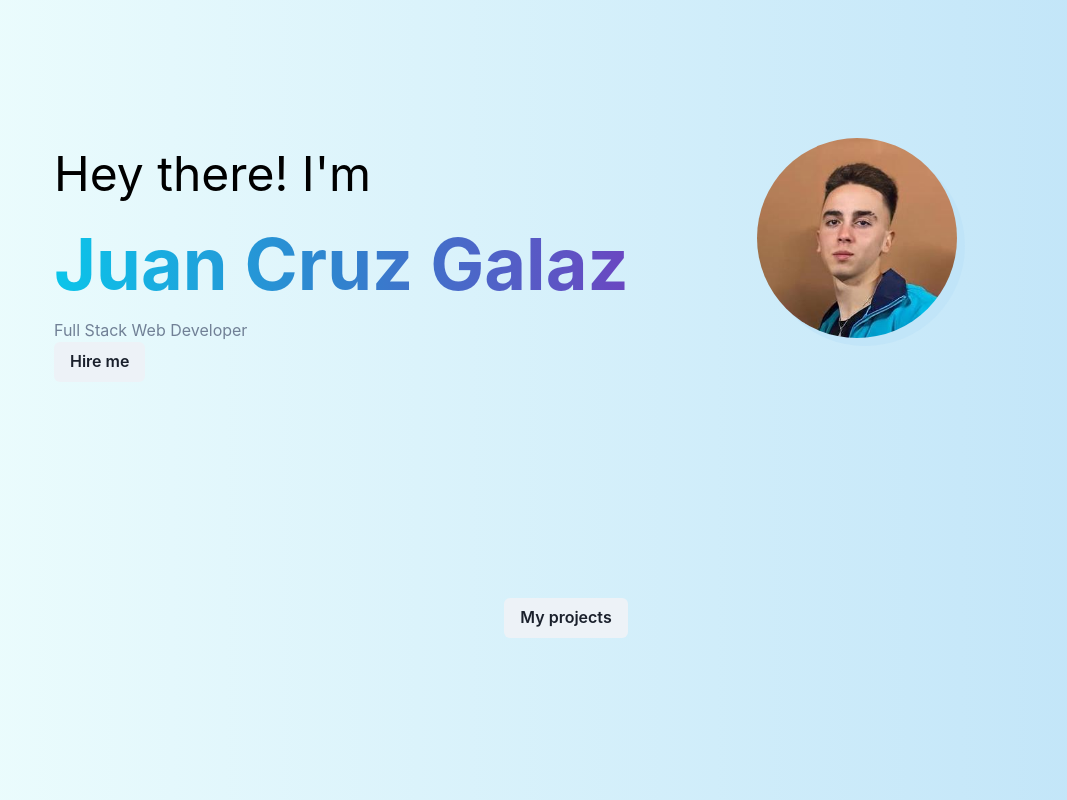
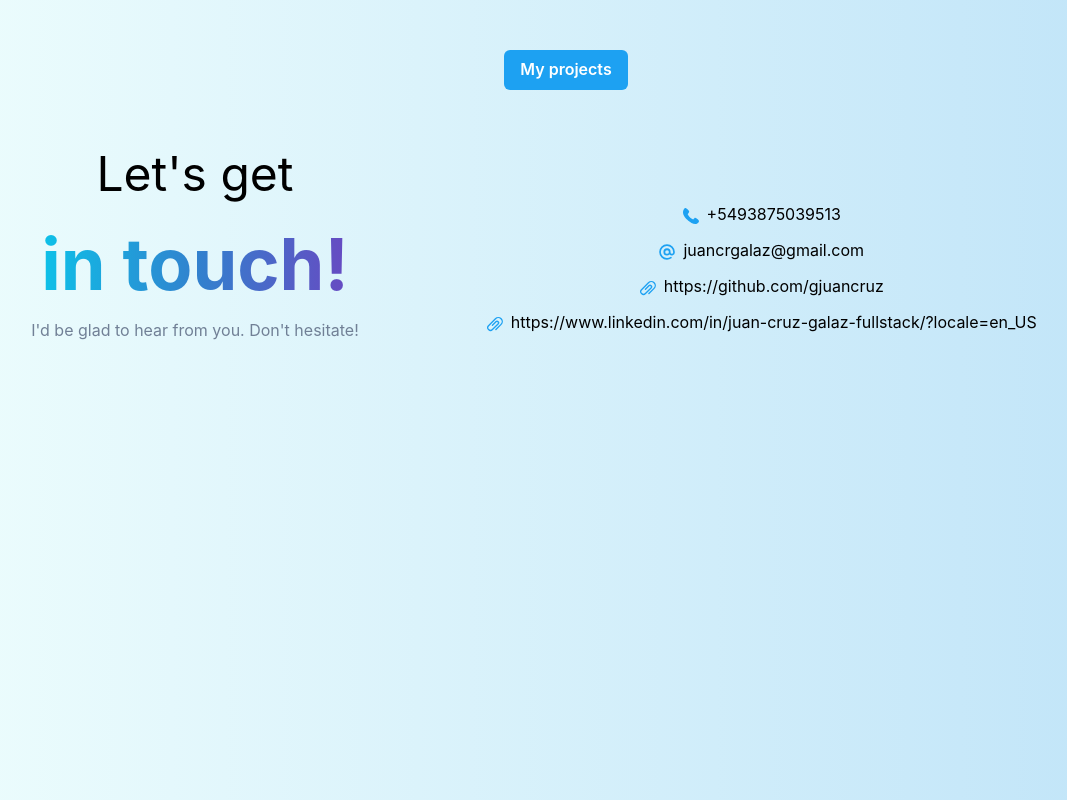
Before and after one commit to gjuancruz/portfolio, a React (Create React App) app: page /red in a window 1280 px wide. Shown: the whole page, without its empty margins (74-1141 px from the left). Built offline with nearby package versions, Linux system fonts and the light colour scheme.

Commit message:
contact page

```diff
--- a/package.json
+++ b/package.json
@@ -3,6 +3,7 @@
   "version": "0.1.0",
   "private": true,
   "dependencies": {
+    "@chakra-ui/icons": "^2.0.9",
     "@chakra-ui/react": "^2.2.8",
     "@emotion/react": "^11.10.0",
     "@emotion/styled": "^11.10.0",
--- a/src/pages/Red.jsx
+++ b/src/pages/Red.jsx
@@ -1,8 +1,12 @@
 import React from 'react';
 import { AnimatePresence, motion } from 'framer-motion'
 import { Link } from "react-router-dom";
+
 import styles from './Landing.module.css'
-import { Box, Flex, Image, Stack, Text, useMediaQuery, Circle, Button, HStack } from "@chakra-ui/react"
+import {
+    Box, Flex, Image, Stack, Text, useMediaQuery, Circle, Button, HStack, List, ListItem, ListIcon, Link as ChakraLink,
+} from "@chakra-ui/react"
+import { PhoneIcon, AtSignIcon, AttachmentIcon } from '@chakra-ui/icons'
 import image from '../assets/100711443.jpg'
 
 const Red = () => {
@@ -17,30 +21,28 @@ const Red = () => {
 
         >
 
-            <Stack>
-
+            <Stack >
+                <Flex alignSelf="center" p='10'>
+                    <Link to="/blue">
+                        <Button colorScheme='twitter' variant='solid'>My projects</Button>
+                    </Link>
+                </Flex>
                 <Flex direction={isNotSmallerScreen ? "row" : "column"}
-                    spacing="200px" p={isNotSmallerScreen ? "32" : "0"}
-                    alignSelf="flex-start">
-                    <Box mt={isNotSmallerScreen ? "0" : "16"} align="flex-start">
-                        <Text fontSize='5xl' fontWeigth='semibold'>Hey there! I'm</Text>
+                    spacing="200px"
+                    alignSelf="center">
+                    <Box mt={isNotSmallerScreen ? "0" : "16"} align="center">
+                        <Text fontSize='5xl' fontWeigth='semibold'>Let's get</Text>
 
 
-                        <Text fontSize='7xl' fontWeight="bold" bgGradient="linear(to-r, cyan.400, blue.500, purple.600)" bgClip="text">Juan Cruz Galaz</Text>
+                        <Text fontSize='7xl' fontWeight="bold" bgGradient="linear(to-r, cyan.400, blue.500, purple.600)" bgClip="text">in touch!</Text>
 
 
-                        <Text color='gray.500'>Full Stack Web Developer</Text>
-                        <Button >Hire me</Button>
-                        {/* <Link to='/blue'>
-                            <button>blue</button>
-                        </Link>
-                        <Link to='/red'>
-                            <button>red</button>
-                        </Link> */}
+                        <Text color='gray.500'>I'd be glad to hear from you. Don't hesitate!</Text>
+
                     </Box>
 
-                    <Box mt={isNotSmallerScreen ? "0" : "16"} align="center" pl={isNotSmallerScreen ? "32" : '0'}>
-                        <Image
+                    <Box mt={isNotSmallerScreen ? "0" : "16"} align="center" pl={isNotSmallerScreen ? "16" : '0'}>
+                        {/* <Image
                             src={image}
                             alignSelf="center"
                             mb={isNotSmallerScreen ? "0" : "12"}
@@ -53,21 +55,36 @@ const Red = () => {
                         />
                         <Circle bg="blue.100" opacity="0.7"
                             w="200px" h="200px" alignItems="flex-end" m={'2'}
-                        />
+                        /> */}
+
+                        <List spacing={3} p={isNotSmallerScreen ? "16" : "0"}>
+                            <ListItem>
+                                <ListIcon as={PhoneIcon} color='#1DA1F2' />
+                                +5493875039513
+                            </ListItem>
+                            <ListItem>
+                                <ListIcon as={AtSignIcon} color='#1DA1F2' />
+                                juancrgalaz@gmail.com
+                            </ListItem>
+                            <ListItem>
+                                <ListIcon as={AttachmentIcon} color='#1DA1F2' />
+                                <ChakraLink>https://github.com/gjuancruz</ChakraLink>
+                            </ListItem>
+                            {/* You can also use custom icons from react-icons */}
+                            <ListItem>
+                                <ListIcon as={AttachmentIcon} color='#1DA1F2' />
+                                <ChakraLink>https://www.linkedin.com/in/juan-cruz-galaz-fullstack/?locale=en_US</ChakraLink>
+                            </ListItem>
+                        </List>
 
                     </Box>
 
 
 
                 </Flex>
-                <Flex alignSelf="center" pt='20'>
-                    <Link to="/blue">
-                        <Button >My projects</Button>
-                    </Link>
-                </Flex>
             </Stack>
         </motion.div>
         // </AnimatePresence>
     )
-    }
+}
 export default Red;
```
Also changed, not shown: 1 other file (tests, documents, lock files or other folders).
